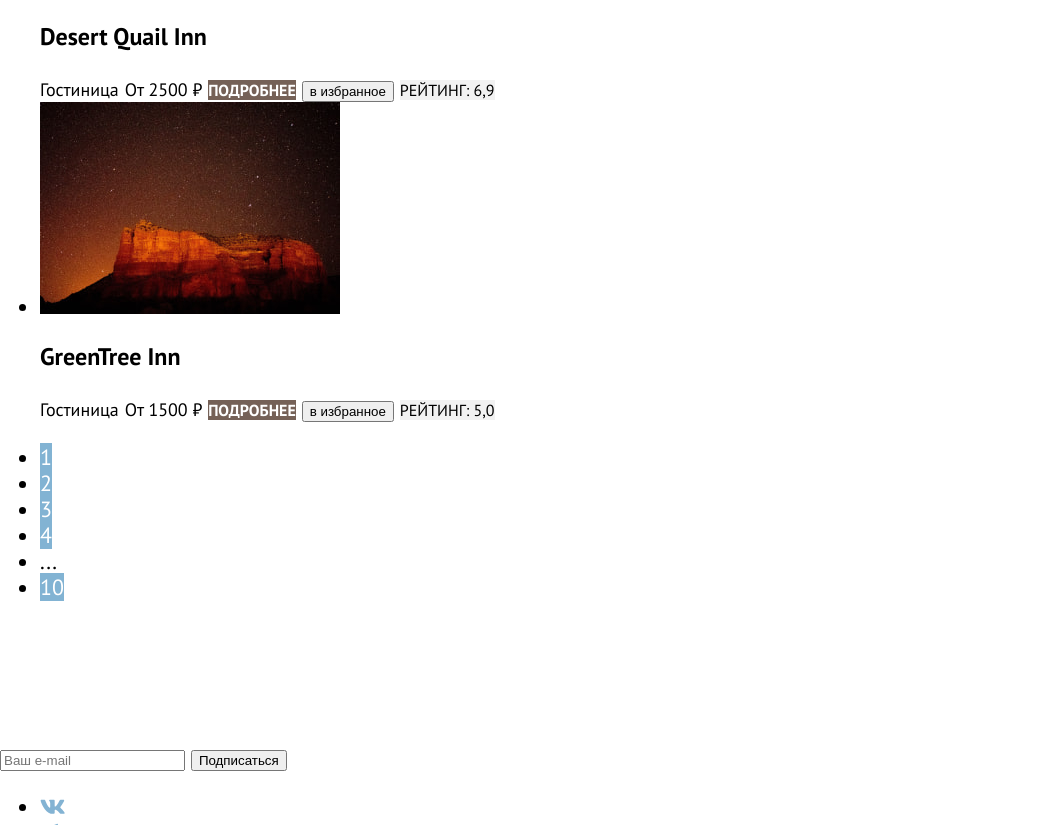
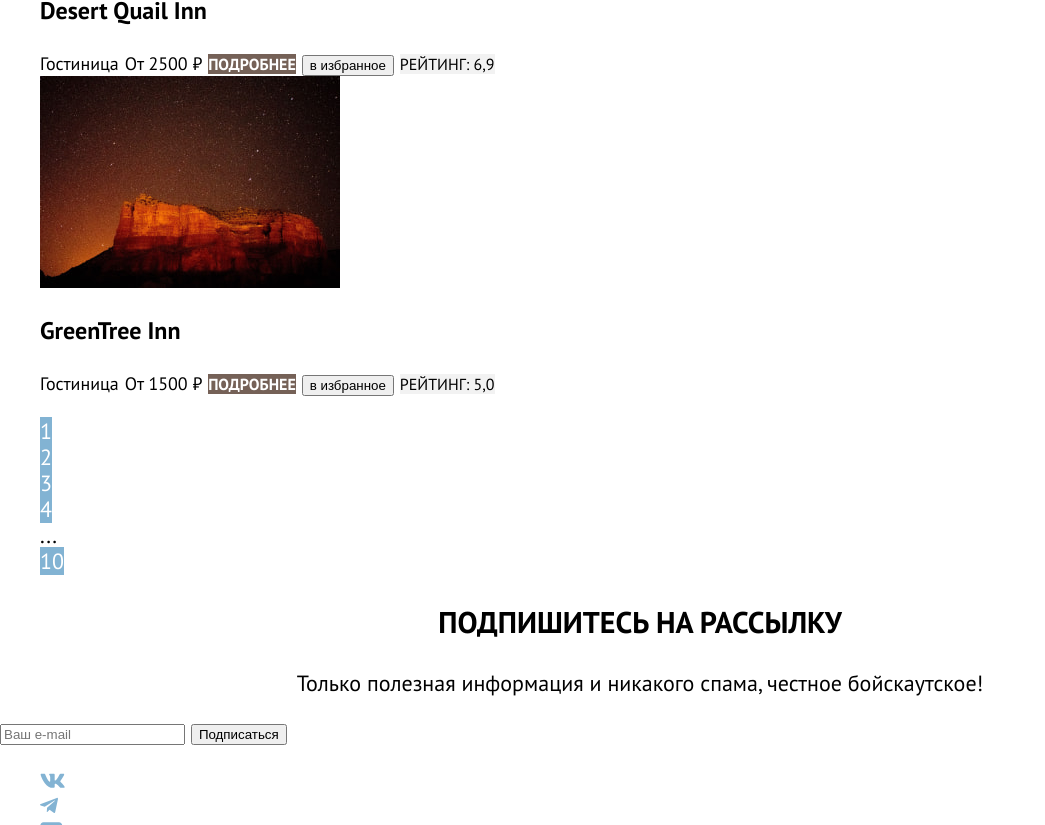
Before and after one commit to htmlacademy-htmlcss/2493395-sedona-1, a plain HTML site: page catalog.html in a window 1280 px wide. Shown: the part 1975-2800 px from the top of the page, without its empty margins (0-1045 px from the left). Drawn offline with Linux system fonts and the light colour scheme.

Commit message:
небольшие поправки

```diff
--- a/catalog.html
+++ b/catalog.html
@@ -322,8 +322,8 @@
         </div>
       </section>
       <section class="newsletter">
-        <h3 class="newsletter-title">Подпишитесь на рассылку</h3>
-        <p class="newsletter-description">
+        <h3 class="newsletter-title-black">Подпишитесь на рассылку</h3>
+        <p class="newsletter-description-black">
           Только полезная информация и никакого спама, честное бойскаутское!
         </p>
         <form
--- a/styles/styles.css
+++ b/styles/styles.css
@@ -19,6 +19,10 @@ body {
   font-size: 22px;
   line-height: 26px;
   margin: 0;
+}
+
+li {
+  list-style-type: none;
 }
 
 .visually-hidden {
@@ -297,3 +301,19 @@ body {
   color: white;
   background-color: #82b3d3;
 }
+
+.newsletter-title-black {
+  font-weight: 700;
+  font-size: 30px;
+  line-height: 36px;
+  text-transform: uppercase;
+  text-align: center;
+  color: black;
+}
+.newsletter-description-black {
+  font-weight: 400;
+  font-size: 22px;
+  line-height: 26px;
+  text-align: center;
+  color: black;
+}
```
